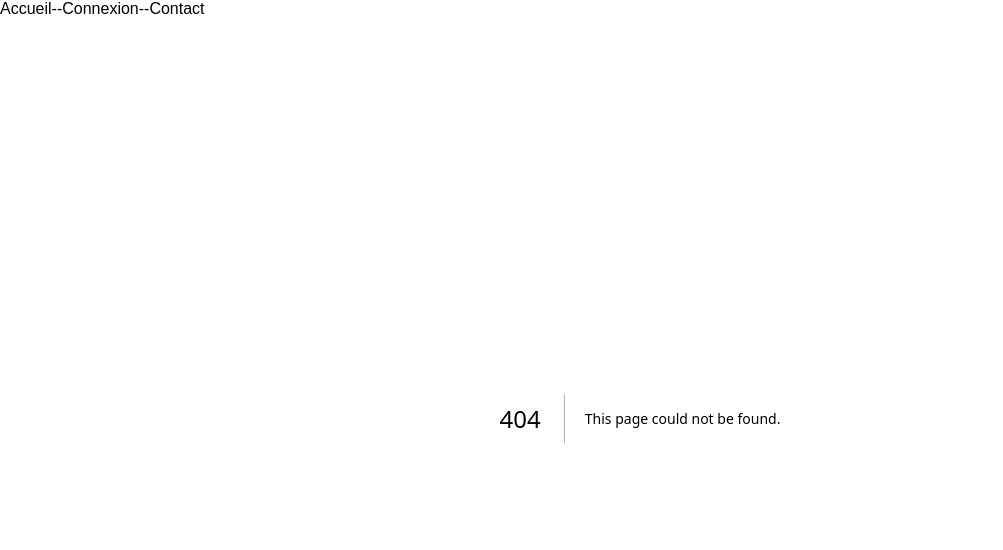
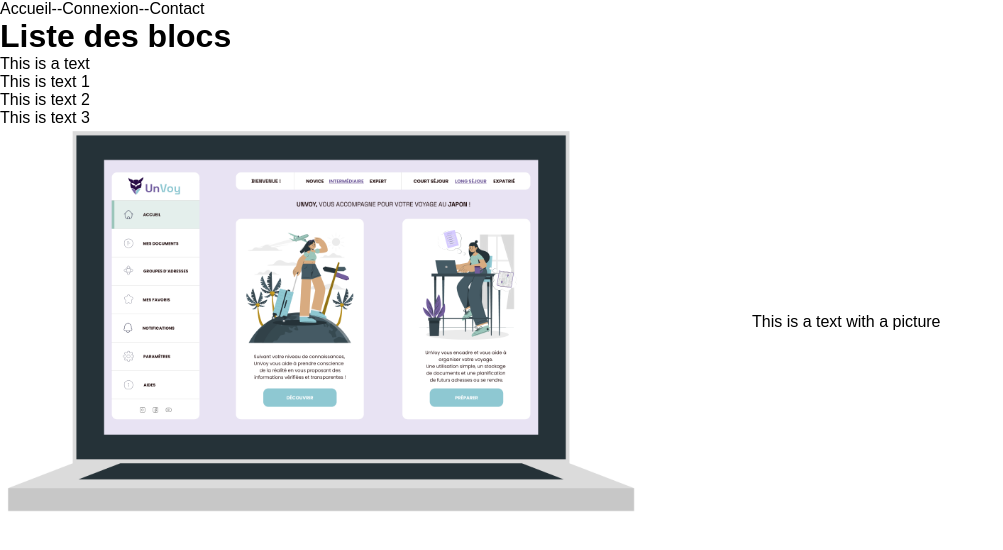
Before and after one commit to Boyadjie/UnVoy, a Next.js app: page /blocs in a window 1280 px wide. Before the commit this address had no page. Shown: the top 550 px of the page, without its empty margins (0-1003 px from the left). Built offline with nearby package versions, Linux system fonts and the light colour scheme.

Commit message:
created textAndImg bloc + add a page to list blocs

```diff
--- /dev/null
+++ b/app/blocs/page.module.css
@@ -0,0 +1,6 @@
+.main {
+  h1 {
+    font-family: sans-serif;
+    font-size: 2rem;
+  }
+}
--- /dev/null
+++ b/app/blocs/page.tsx
@@ -0,0 +1,24 @@
+import styles from './page.module.css'
+import {TextBloc} from "../../src/components/Blocs/WithText/TextBloc";
+import {TextAndImg} from "../../src/components/Blocs/WithText/TextAndImg";
+
+export default function Home() {
+
+    return (
+        <main className={styles.main}>
+            <h1>Liste des blocs</h1>
+
+            <div>
+                <TextBloc content="This is a text"/>
+                <TextBloc content={["This is text 1", "This is text 2", "This is text 3"]}/>
+            </div>
+
+            <div>
+                <TextAndImg pictureDetails={{
+                    url: '/blocs/textAndImage.png',
+                    alt: 'Product picture'
+                }} textContent="This is a text with a picture"/>
+            </div>
+        </main>
+    )
+}
--- /dev/null
+++ b/src/components/Blocs/WithText/TextAndImg.tsx
@@ -0,0 +1,42 @@
+import Image from 'next/image';
+import styles from './styles/textAndImg.module.css';
+import {TextBloc} from "./TextBloc";
+
+type TextAndImgTypes = {
+    pictureDetails: {
+        url: string;
+        alt: string;
+        position?: 'left' | 'right';
+    };
+    title?: string;
+    subtitle?: string;
+    id?: string;
+    textContent: string | string[];
+};
+
+export const TextAndImg: React.FC<TextAndImgTypes> = ({pictureDetails, title, subtitle, id, textContent}) => {
+    const picturePosition =
+        pictureDetails.position === 'right' ? styles.pictureRight : '';
+
+    return (
+        <section id={id} className={`${styles.textAndPicture} ${picturePosition}`}>
+            <div className={styles.picture}>
+                <Image
+                    src={pictureDetails.url}
+                    alt={pictureDetails.alt}
+                    width={720}
+                    height={735}
+                />
+            </div>
+            <div className={styles.textContent}>
+                <div>
+                    {subtitle && <h3>{title}</h3>}
+                    {subtitle && <h2>{subtitle}</h2>}
+                    <div className={styles.mainContent}>
+                        <TextBloc content={textContent}/>
+                    </div>
+                </div>
+            </div>
+        </section>
+    );
+};
--- a/src/components/Blocs/WithText/Text.tsx
+++ b/src/components/Blocs/WithText/TextBloc.tsx
@@ -2,7 +2,7 @@ type TextType = {
     content: string | string[];
 }
 
-export const Text: React.FC<TextType> = ({content}) => {
+export const TextBloc: React.FC<TextType> = ({content}) => {
     if (typeof content !== "string") {
         return (
             <div>
--- /dev/null
+++ b/src/components/Blocs/WithText/styles/textAndImg.module.css
@@ -0,0 +1,108 @@
+.textAndPicture {
+  display: grid;
+  grid-template-columns: repeat(2, 1fr);
+  width: 100%;
+  height: max-content;
+
+  &.pictureRight {
+    .picture {
+      grid-column: 2;
+    }
+
+    .textContent {
+      grid-column: 1;
+    }
+  }
+
+  > div {
+    grid-row: 1;
+    width: 100%;
+    height: 100%;
+
+    &.picture {
+      display: flex;
+      justify-content: center;
+      align-items: center;
+
+      img {
+        width: 100%;
+        height: auto;
+      }
+    }
+
+    &.textContent {
+      display: flex;
+      justify-content: center;
+      align-items: center;
+      padding: 6rem 7rem;
+
+      > div {
+        width: 100%;
+
+        h3 {
+          position: relative;
+          padding-bottom: 6.5rem;
+          margin-bottom: 2.5rem;
+          font-size: var(--fs-section-title);
+          font-weight: var(--bold);
+          color: var(--color-primary);
+
+          &::after {
+            content: '';
+            position: absolute;
+            width: 100px;
+            height: 3px;
+            left: 0;
+            bottom: 0;
+            background: var(--color-primary);
+            border-radius: 50px;
+          }
+        }
+
+        h2 {
+          font-size: var(--fs-section-subtitle);
+          font-weight: var(--bold);
+          margin-bottom: 2.5rem;
+        }
+
+        .mainContent {
+          p,
+          a {
+            font-size: var(--fs-text);
+            font-weight: var(--medium);
+          }
+
+          p {
+            strong {
+              font-size: var(--fs-text);
+              color: var(--color-primary);
+              font-weight: var(--bold);
+            }
+
+            &:not(:last-child) {
+              padding-bottom: 3rem;
+            }
+          }
+        }
+      }
+    }
+  }
+}
+
+@media screen and (max-width: 890px) {
+  .textAndPicture {
+    display: flex;
+    flex-direction: column-reverse;
+    gap: 5rem;
+  }
+}
+
+@media screen and (max-width: 450px) {
+  .textAndPicture {
+    > div {
+      &.textContent {
+        padding: 7rem 1rem 0 1rem;
+      }
+    }
+  }
+}
```
Also changed, not shown: public/blocs/textAndImage.png (added).
